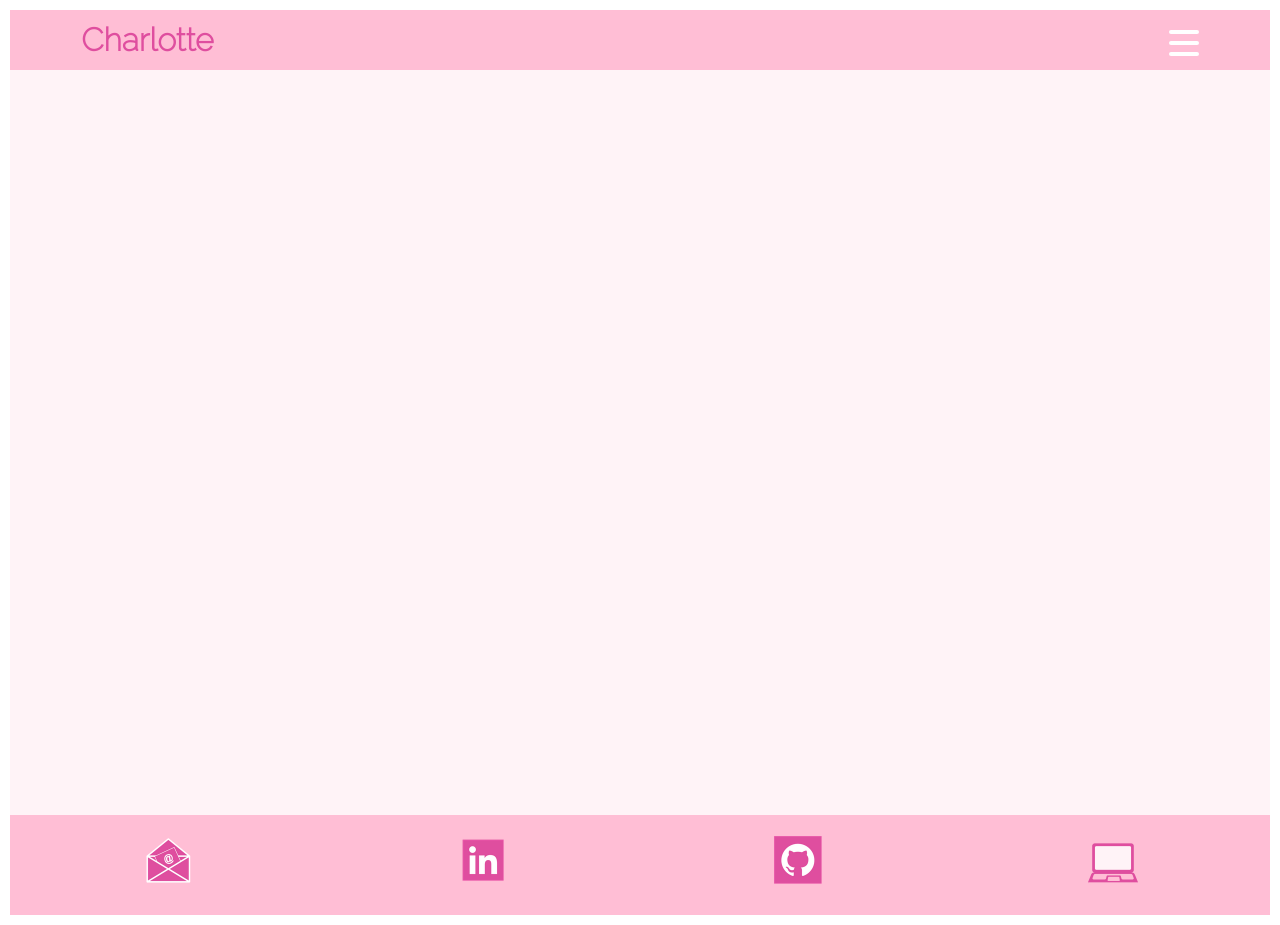
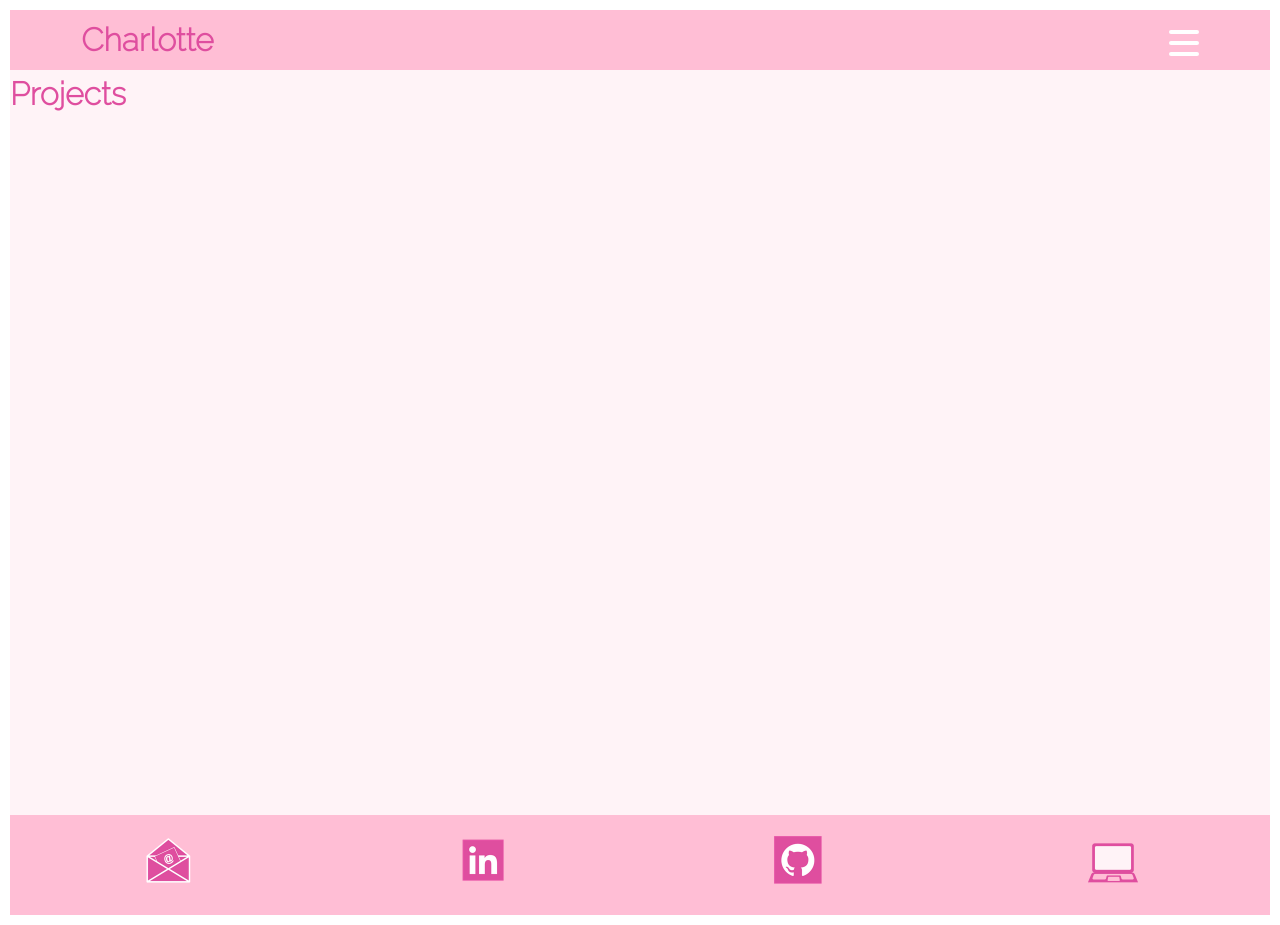
Before and after one commit to CharlotteMD/charlotteqazi, a React (Create React App) app: page /projects in a window 1280 px wide. Built offline with nearby package versions, Linux system fonts and the light colour scheme.

Commit message:
added a new page for projects

```diff
--- a/src/components/App.js
+++ b/src/components/App.js
@@ -4,6 +4,7 @@ import Header from "./shared/header.js";
 import Footer from "./shared/footer.js";
 import Intro from "./intro";
 import Career from "./career";
+import Projects from "./projects";
 import { BrowserRouter as Router, Route } from "react-router-dom";
 
 import "../css/style.css";
@@ -16,6 +17,7 @@ function App() {
         <Router>
           <Route path="/intro" component={Intro} />
           <Route path="/career" component={Career} />
+          <Route path="/projects" component={Projects} />
           <Route exact path="/" component={Intro} />
         </Router>
       </div>
--- /dev/null
+++ b/src/components/projects.js
@@ -0,0 +1,8 @@
+import React from "react";
+import "../css/style.css";
+
+function Projects() {
+  return <h1>Projects</h1>;
+}
+
+export default Projects;
--- a/src/components/shared/header.js
+++ b/src/components/shared/header.js
@@ -29,6 +29,11 @@ function Header() {
             Career
           </a>
         </li>
+        <li>
+          <a href="/projects" alt="project">
+            Projects
+          </a>
+        </li>
       </ul>
     </header>
   );
```
